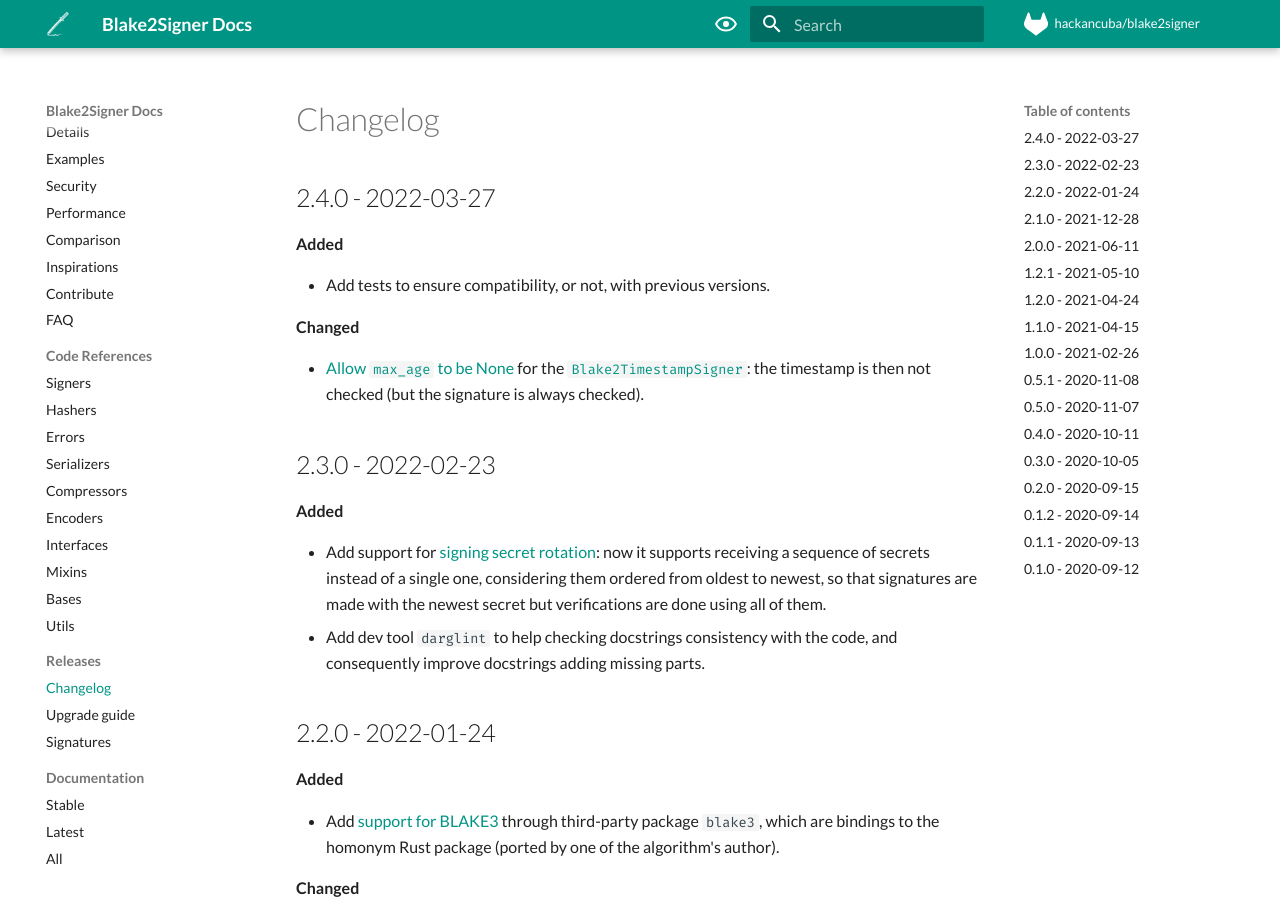
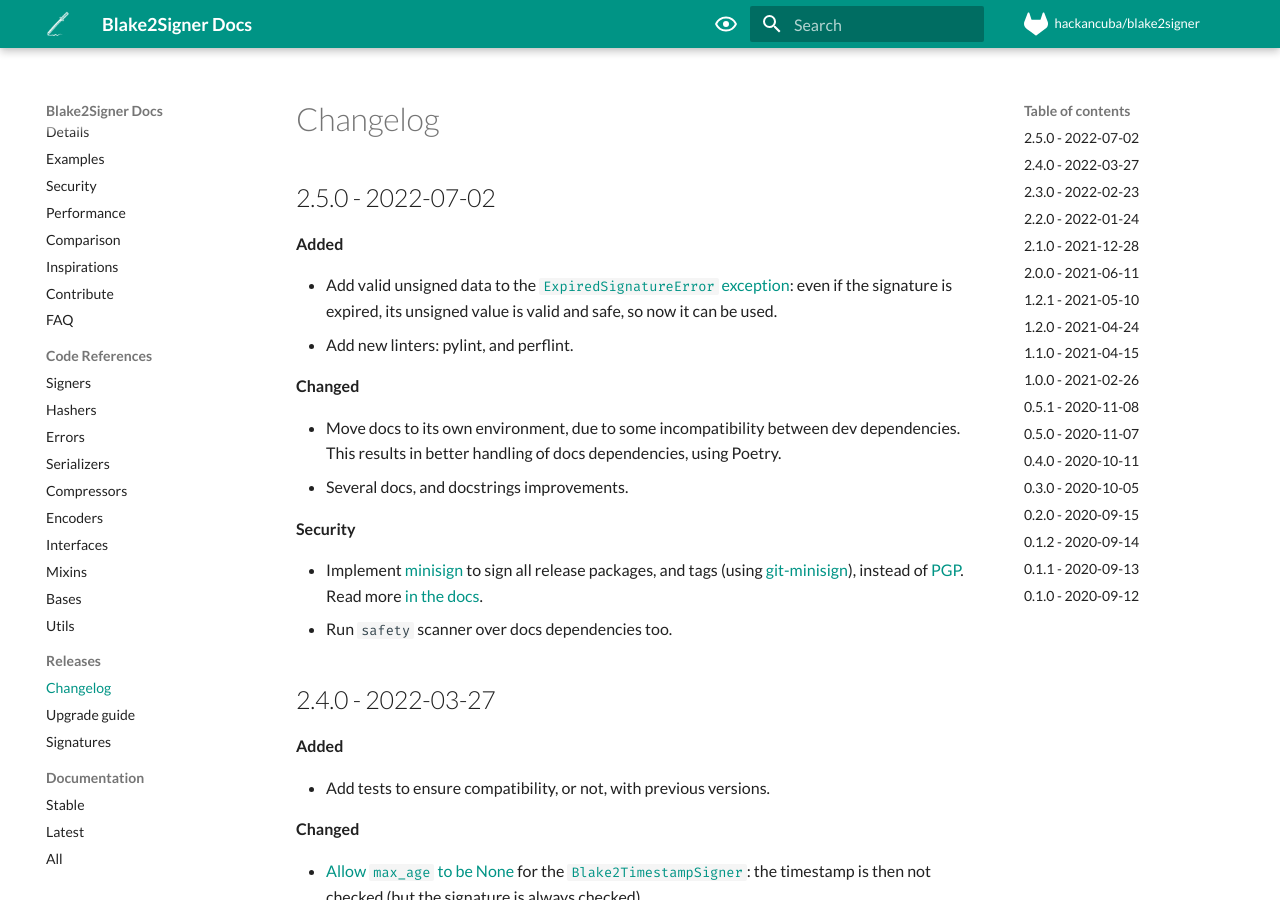
Before and after one commit to HacKanCuBa/blake2signer, an MkDocs documentation site: the page built from docs/docs/changelog.md, in a window 1280 px wide and 900 px high. Built offline with MkDocs 1.6.1 and Material for MkDocs 9.7.7, drawn with Linux system fonts in a browser that asks for light colours; comment, search, counter and statistics services are not loaded.

Commit message:
:bookmark: Bump version to v2.5.0

```diff
--- a/blake2signer/__init__.py
+++ b/blake2signer/__init__.py
@@ -32,7 +32,7 @@ from .signers import Blake2SignatureDump
 from .signers import Blake2Signer
 from .signers import Blake2TimestampSigner
 
-__version__ = '2.4.0'
+__version__ = '2.5.0'
 
 __all__ = (
     'errors',
--- a/changelog.d/20220203_192556_hackan.rst
+++ /dev/null
@@ -1,4 +0,0 @@
-Added
------
-
-- Add valid unsigned data to the `ExpiredSignatureError` exception: even if the signature is expired, its unsigned value is valid and safe, so now it can be used.
--- a/changelog.d/20220402_191549_hackan.rst
+++ /dev/null
@@ -1,4 +0,0 @@
-Security
---------
-
-- Implement `minisign <https://jedisct1.github.io/minisign/>`_ to sign all release packages, and tags (using `git-minisign <https://gitlab.com/hackancuba/git-minisign>`_), instead of `gpg <https://gist.github.com/HacKanCuBa/afe0073fe35fddf01642220acd4cde17>`_.
--- a/docs/docs/changelog.md
+++ b/docs/docs/changelog.md
@@ -1,4 +1,21 @@
 # Changelog
+
+## 2.5.0 - 2022-07-02
+
+**Added**
+
+- Add valid unsigned data to the [`ExpiredSignatureError` exception](examples.md#the-expired-signature-exception): even if the signature is expired, its unsigned value is valid and safe, so now it can be used.
+- Add new linters: pylint, and perflint.
+
+**Changed**
+
+- Move docs to its own environment, due to some incompatibility between dev dependencies. This results in better handling of docs dependencies, using Poetry.
+- Several docs, and docstrings improvements.
+
+**Security**
+
+- Implement [minisign](https://jedisct1.github.io/minisign/) to sign all release packages, and tags (using [git-minisign](https://gitlab.com/hackancuba/git-minisign>)), instead of [PGP](https://gist.github.com/HacKanCuBa/afe0073fe35fddf01642220acd4cde17). Read more [in the docs](signatures.md).
+- Run `safety` scanner over docs dependencies too.
 
 ## 2.4.0 - 2022-03-27
 
--- a/pyproject.toml
+++ b/pyproject.toml
@@ -1,6 +1,6 @@
 [tool.poetry]
 name = "blake2signer"
-version = "2.4.0"
+version = "2.5.0"
 description = "A library to use BLAKE in keyed hashing mode to sign and verify signed data"
 authors = ["HacKan <hackan@gmail.com>"]
 license = "MPL-2.0"
```
Also changed, not shown: docs/docs/upgrade.md (+7 -0 lines), CHANGELOG.rst.
